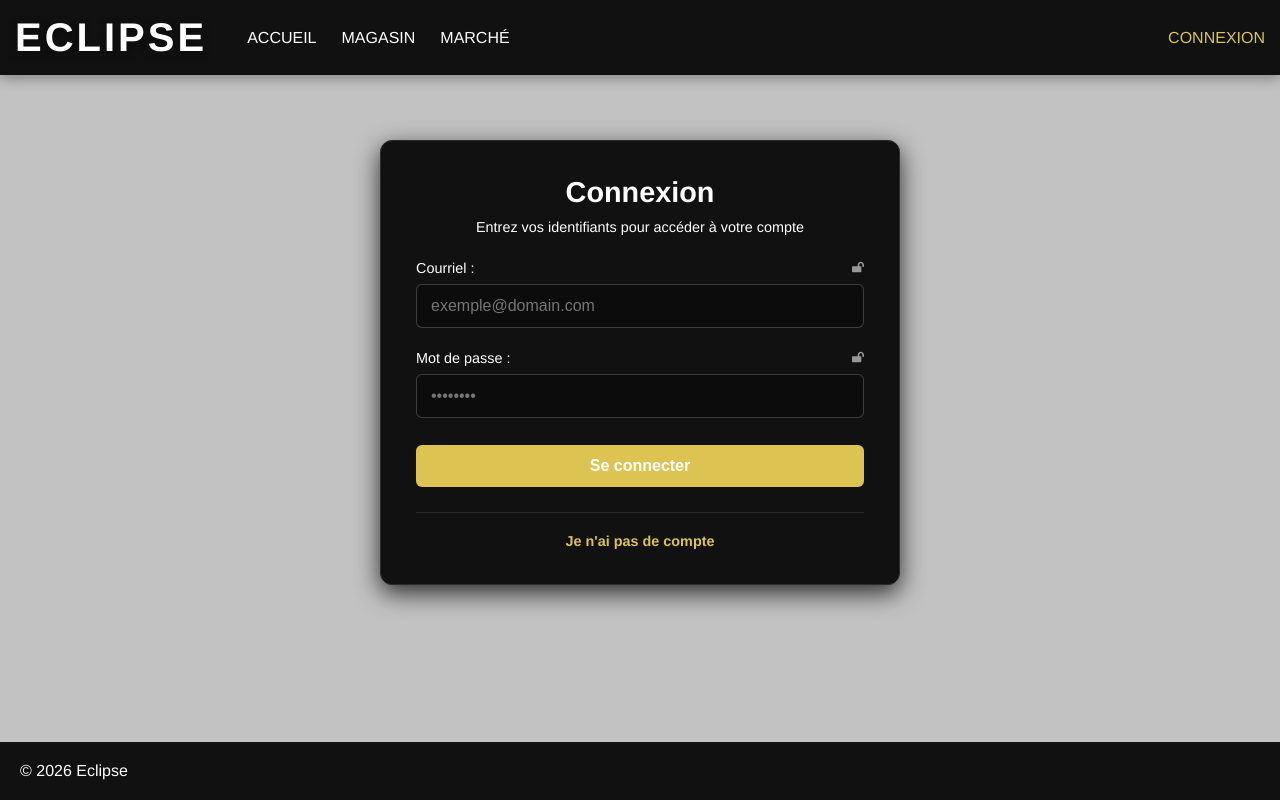
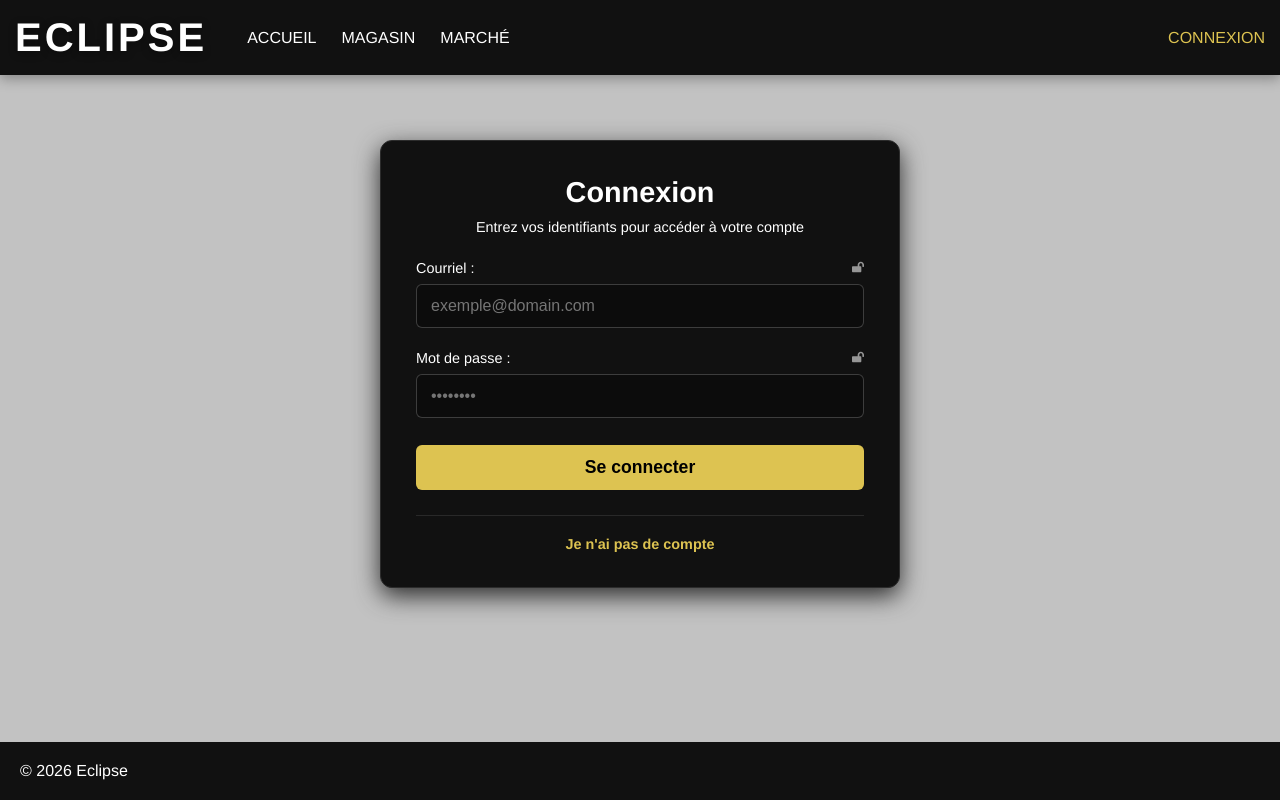
Before and after one commit to alexbed98/eclipse, a React (Vite) app: page /login in a window 1280 px wide. Built offline with nearby package versions, Linux system fonts and the light colour scheme.

Commit message:
fin de la branche signup

```diff
--- a/src/css/auth.css
+++ b/src/css/auth.css
@@ -88,11 +88,11 @@
 
 .form-button {
     background-color: var(--color-secondary-3, #4a6fa5);
-    color: var(--color-white);
+    color: var(--color-black);
     border: none;
     border-radius: 6px;
     padding: 12px;
-    font-size: 1rem;
+    font-size: 1.1rem;
     font-weight: 600;
     cursor: pointer;
     margin-top: 5px;
```
